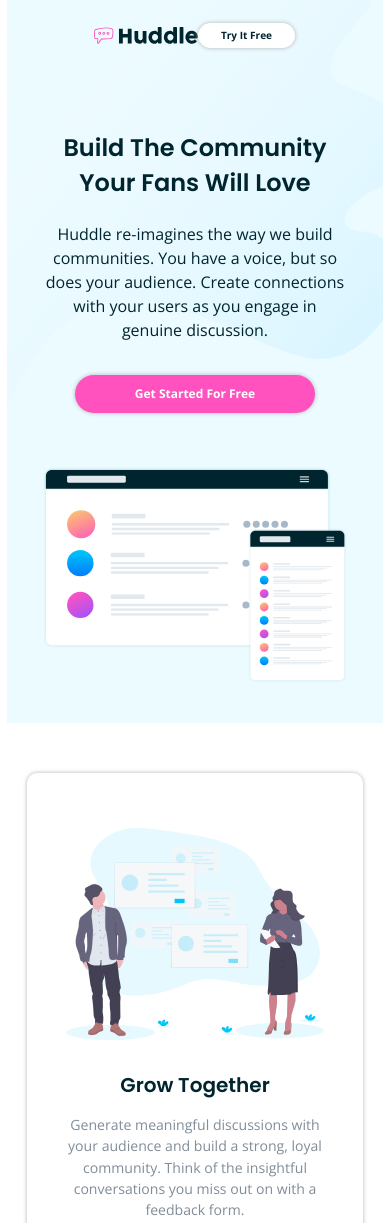
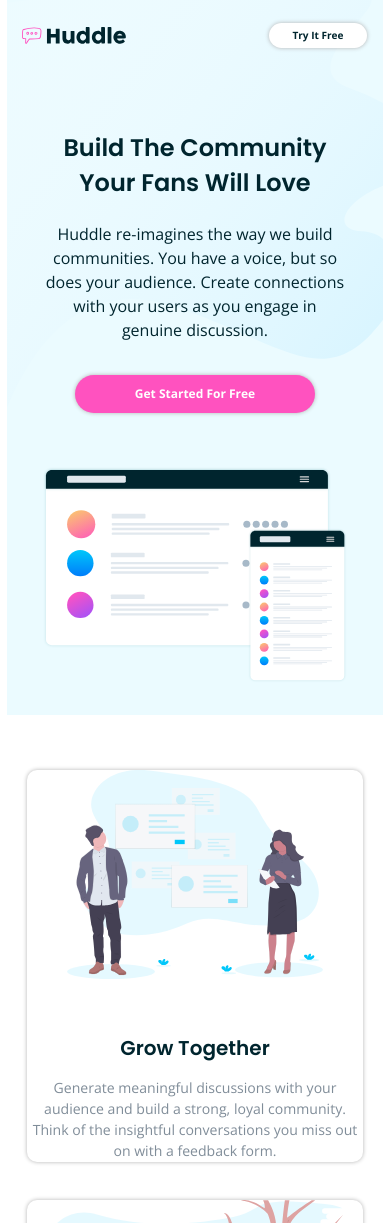
Before and after one commit to jaycgreenwald/21-Huddle-Landing-Page, a plain HTML site: page index.html in a window 390 px wide. Shown: the top 1223 px of the page. Drawn offline with nearby package versions, Linux system fonts and the light colour scheme.

Commit message:
9/3/2022 - More mobile layout

```diff
--- a/sass/_mobile.scss
+++ b/sass/_mobile.scss
@@ -18,6 +18,8 @@
     align-items: center;
     display: flex;
     padding: 23px 16px 82px 15px;
+    justify-content: space-between;
+    width: 100%;
 }
 
 .logo {
@@ -42,25 +44,30 @@
 }
 
 .hero__image {
-    padding: 54px 36px 40px 36px;
+    padding: 54px 36px 32px 36px;
 }
 
 .features {
-    padding: 50px 20px 0 20px;
+    padding: 55px 20px 0 20px;
 }
 
 .features__card {
     box-shadow: 0 0 4px 0 hsl(0, 0%, 70%);
     border-radius: 10px;
     margin: 0 0 i.pxToRem(38) 0;
-    padding: i.pxToRem(55) i.pxToRem(38) i.pxToRem(38) i.pxToRem(38);
+    // padding: i.pxToRem(55) i.pxToRem(44) i.pxToRem(38) i.pxToRem(44);
+}
+
+.features__image {
+    padding-left: 40px;
+    padding-right: 40px;
 }
 
 .features__title {
     color: i.$clr-cyan-900;
     font-family: 'Poppins', sans-serif;
     font-size: i.pxToRem(20);
-    padding: 30px 0 14px 0;
+    padding: 54px 0 14px 0;
     text-align: center;
 }
 
```
Also changed, not shown: public/style.css, 1 other file.
